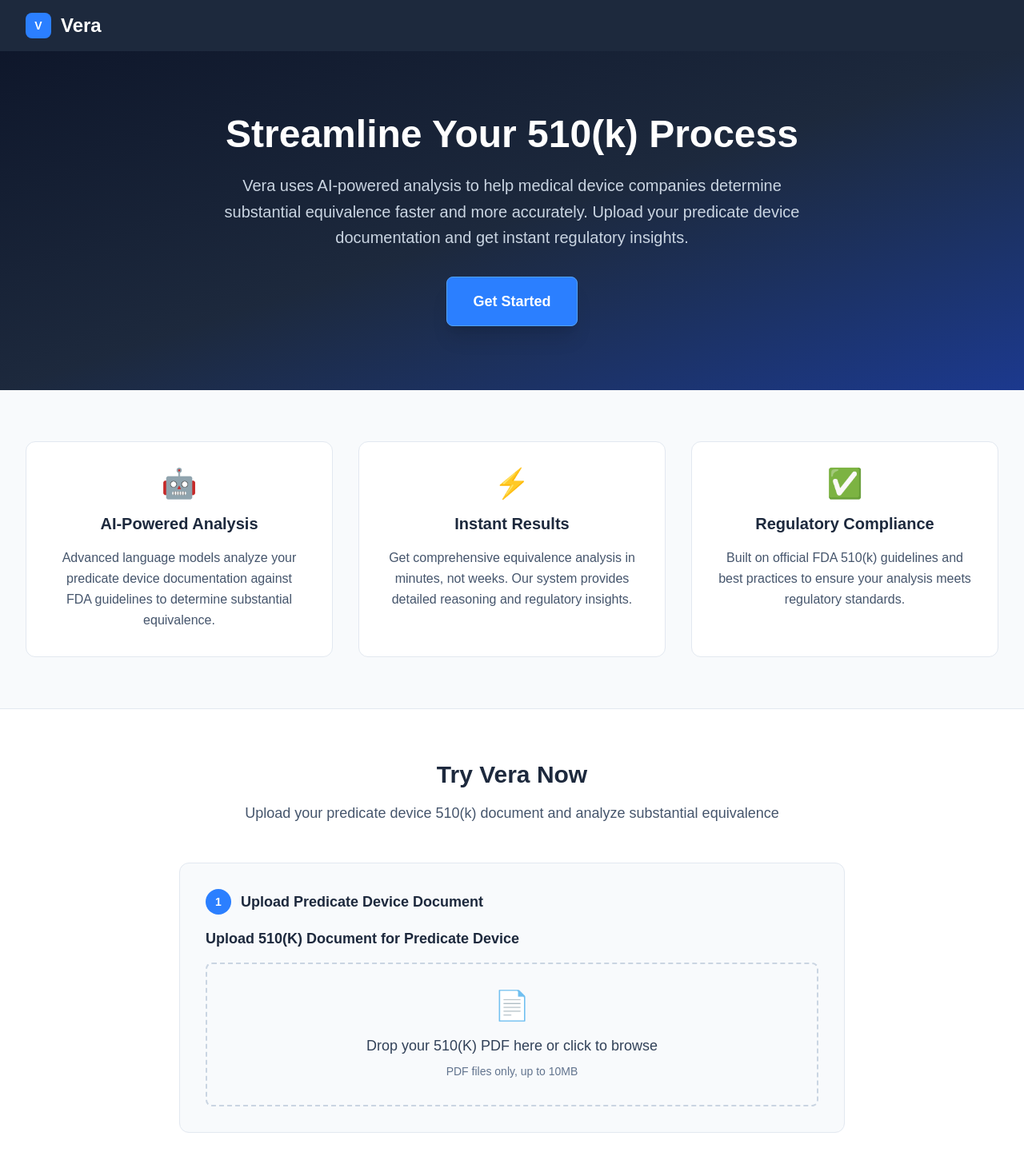
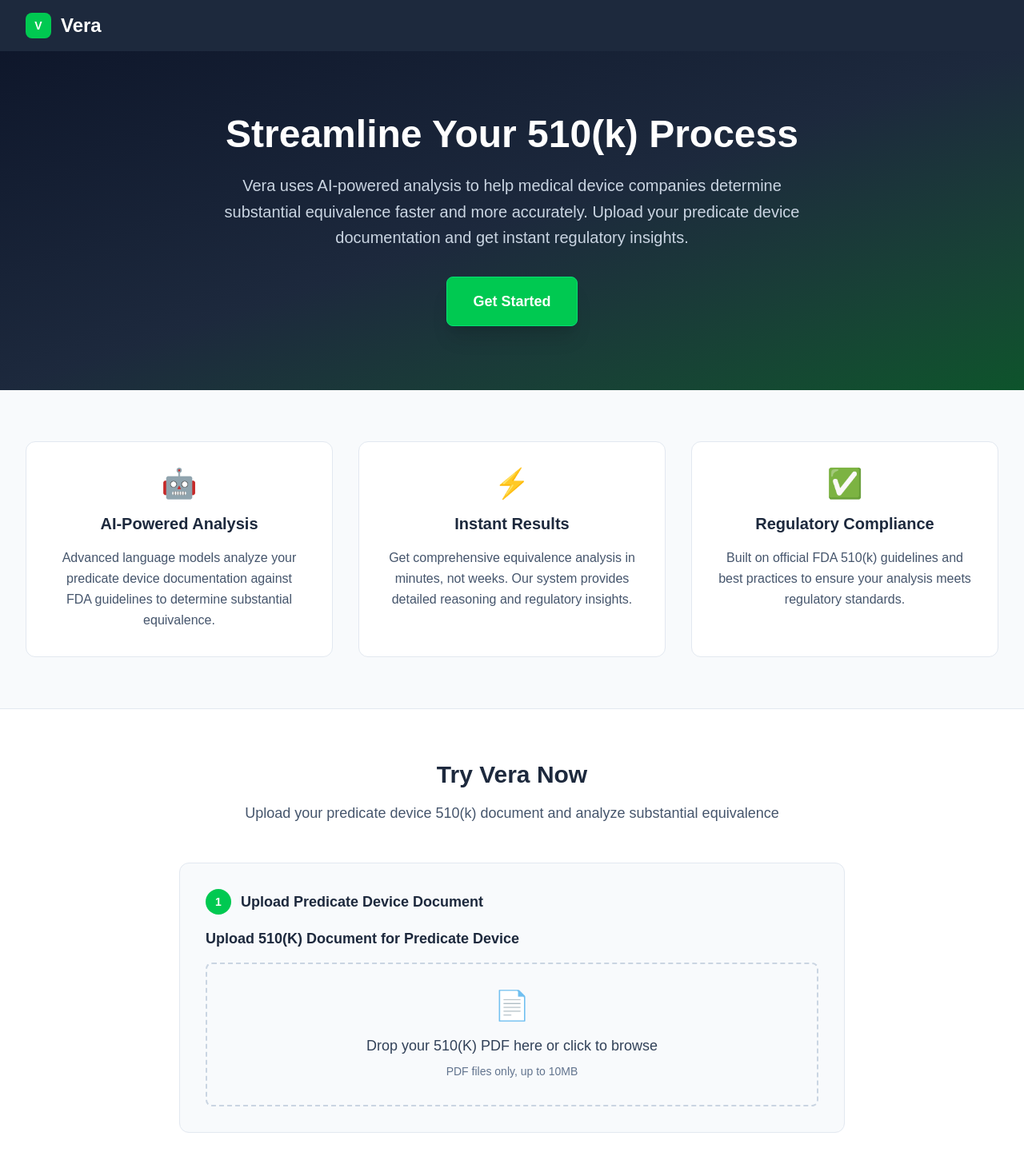
Before and after one commit to terellcodes/medimate, a Next.js app in the folder frontend/: page / in a window 1280 px wide. Shown: the top 1456 px of the page at 80% size. Built offline with nearby package versions, Linux system fonts and the light colour scheme.

Commit message:
change theme to green

```diff
--- a/frontend/src/app/page.tsx
+++ b/frontend/src/app/page.tsx
@@ -104,7 +104,7 @@
             {/* Step 1: Upload PDF */}
             <div className="bg-slate-50 rounded-xl p-8 border border-slate-200">
               <div className="flex items-center mb-4">
-                <div className="bg-blue-500 text-white rounded-full w-8 h-8 flex items-center justify-center text-sm font-bold mr-3">
+                <div className="bg-green-500 text-white rounded-full w-8 h-8 flex items-center justify-center text-sm font-bold mr-3">
                   1
                 </div>
                 <h3 className="text-lg font-semibold text-slate-800">Upload Predicate Device Document</h3>
@@ -132,7 +132,7 @@
             {documentSummary && (
               <div className="bg-slate-50 rounded-xl p-8 border border-slate-200">
                 <div className="flex items-center mb-4">
-                  <div className="bg-blue-500 text-white rounded-full w-8 h-8 flex items-center justify-center text-sm font-bold mr-3">
+                  <div className="bg-green-500 text-white rounded-full w-8 h-8 flex items-center justify-center text-sm font-bold mr-3">
                     3
                   </div>
                   <h3 className="text-lg font-semibold text-slate-800">Enter New Device Information</h3>
--- a/frontend/src/components/FeatureCards.tsx
+++ b/frontend/src/components/FeatureCards.tsx
@@ -22,7 +22,7 @@
       <div className="max-w-7xl mx-auto px-4 sm:px-6 lg:px-8">
         <div className="grid md:grid-cols-3 gap-8">
           {features.map((feature, index) => (
-            <div key={index} className="text-center p-8 bg-white rounded-xl border border-slate-200 hover:shadow-xl transition duration-300 hover:border-blue-300">
+            <div key={index} className="text-center p-8 bg-white rounded-xl border border-slate-200 hover:shadow-xl transition duration-300 hover:border-green-300">
               <div className="text-4xl mb-4">{feature.icon}</div>
               <h3 className="text-xl font-semibold text-slate-800 mb-4">
                 {feature.title}
--- a/frontend/src/components/FileUpload.tsx
+++ b/frontend/src/components/FileUpload.tsx
@@ -89,7 +89,7 @@
           ${isUploaded
             ? 'border-emerald-300 bg-emerald-50 opacity-75 cursor-not-allowed'
             : dragActive
-              ? 'border-blue-500 bg-blue-50'
+              ? 'border-green-500 bg-green-50'
               : 'border-slate-300'
           }
           ${isUploading || isUploaded
@@ -116,7 +116,7 @@
 
         {isUploading ? (
           <div className="flex flex-col items-center">
-            <div className="animate-spin rounded-full h-8 w-8 border-b-2 border-blue-600 mb-4"></div>
+            <div className="animate-spin rounded-full h-8 w-8 border-b-2 border-green-600 mb-4"></div>
             <p className="text-gray-600">Processing PDF...</p>
           </div>
         ) : isUploaded ? (
--- a/frontend/src/components/Header.tsx
+++ b/frontend/src/components/Header.tsx
@@ -5,7 +5,7 @@
         <div className="flex justify-between items-center py-4">
           <div className="flex items-center">
             <div className="flex items-center space-x-3">
-              <div className="w-8 h-8 bg-blue-500 rounded-lg flex items-center justify-center">
+              <div className="w-8 h-8 bg-green-500 rounded-lg flex items-center justify-center">
                 <span className="text-white font-bold text-sm">V</span>
               </div>
               <h1 className="text-2xl font-bold text-white">
--- a/frontend/src/components/Hero.tsx
+++ b/frontend/src/components/Hero.tsx
@@ -4,7 +4,7 @@
 
 export default function Hero({ onTryNowClick }: HeroProps) {
   return (
-    <section className="bg-gradient-to-br from-slate-900 via-slate-800 to-blue-900 py-20 text-white">
+    <section className="bg-gradient-to-br from-slate-900 via-slate-800 to-green-900 py-20 text-white">
       <div className="max-w-7xl mx-auto px-4 sm:px-6 lg:px-8">
         <div className="text-center">
           <h1 className="text-5xl font-bold mb-6">
@@ -17,7 +17,7 @@
           </p>
           <button
             onClick={onTryNowClick}
-            className="bg-blue-500 text-white px-8 py-4 rounded-lg text-lg font-semibold hover:bg-blue-600 transition duration-200 shadow-xl border border-blue-400"
+            className="bg-green-500 text-white px-8 py-4 rounded-lg text-lg font-semibold hover:bg-green-600 transition duration-200 shadow-xl border border-green-400"
           >
             Get Started
           </button>
--- a/frontend/src/components/IndicationInput.tsx
+++ b/frontend/src/components/IndicationInput.tsx
@@ -32,7 +32,7 @@
             id="indication"
             value={indication}
             onChange={(e) => setIndication(e.target.value)}
-            className="w-full h-32 p-4 border border-slate-300 rounded-lg resize-none focus:ring-2 focus:ring-blue-500 focus:border-blue-500 text-slate-900 placeholder-slate-500 bg-white"
+            className="w-full h-32 p-4 border border-slate-300 rounded-lg resize-none focus:ring-2 focus:ring-green-500 focus:border-green-500 text-slate-900 placeholder-slate-500 bg-white"
             placeholder="Example: For use in the non-invasive diagnosis of coronary artery disease in adult patients through measurement of fractional flow reserve."
             disabled={isAnalyzing}
           />
@@ -45,7 +45,7 @@
             w-full py-3 px-6 rounded-lg text-white font-semibold transition duration-200
             ${!indication.trim() || isAnalyzing
               ? 'bg-slate-400 cursor-not-allowed'
-              : 'bg-blue-500 hover:bg-blue-600 shadow-lg hover:shadow-xl'
+              : 'bg-green-500 hover:bg-green-600 shadow-lg hover:shadow-xl'
             }
           `}
         >
```
